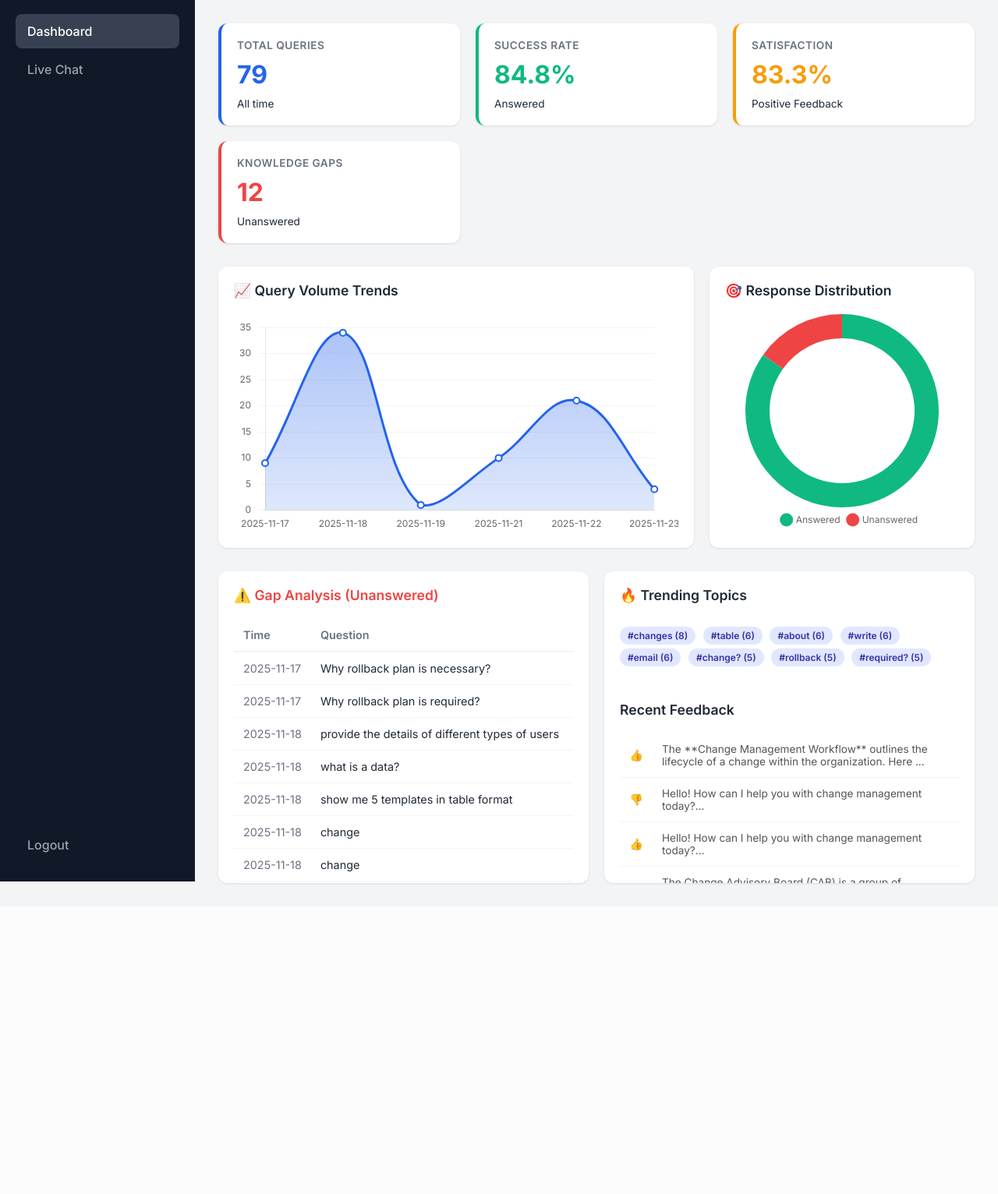
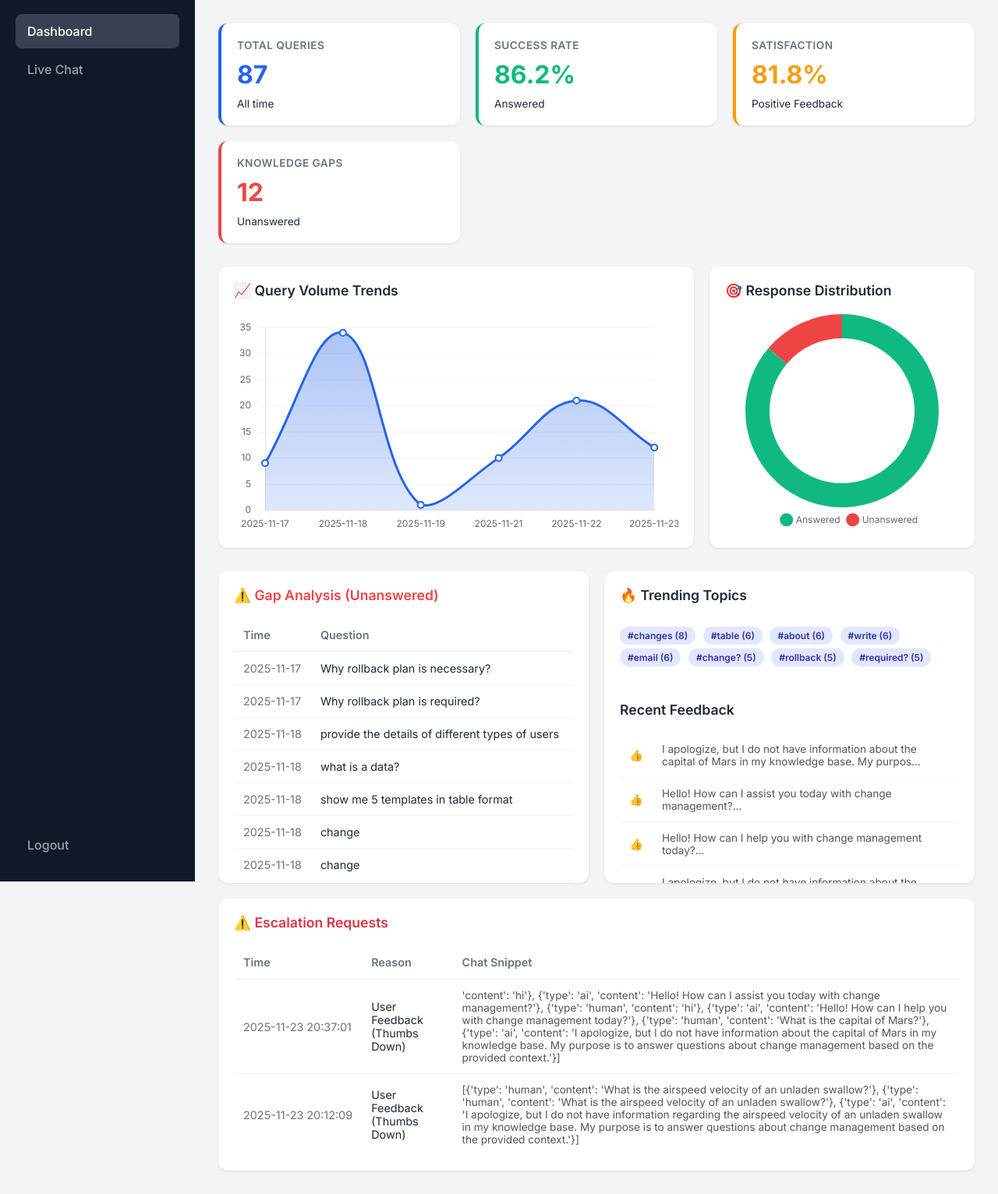
Before and after one commit to Sonu-Thomas-001/Change-Management-Bot, a Flask app: page /analytics in a window 1280 px wide. Shown: the part 66-1598 px from the top of the page at 78% size. Before the commit the page ends 1201 px from the top, so only its background shows below. Run offline with Flask 3, Linux system fonts and the light colour scheme; parts of the project's set-up code (start-up, migrations or seed data) failed here and were passed over.

Commit message:
feat: Introduce an analytics dashboard with new JavaScript and updated logging for queries, feedback, and escalations.

```diff
--- a/app.py
+++ b/app.py
@@ -21,6 +21,7 @@ load_dotenv()
 LOG_FILE = "query_logs.csv"
 FEEDBACK_FILE = "feedback_logs.csv"
 CALENDAR_FILE = "change_calendar.csv"
+ESCALATION_FILE = "escalation_logs.csv"
 
 if "GOOGLE_API_KEY" not in os.environ:
     raise ValueError("GOOGLE_API_KEY not found. Please set it in your .env file.")
@@ -58,6 +59,22 @@ def log_feedback(feedback_type, message_content):
     except Exception as e:
         print(f"Feedback logging error: {e}")
 
+def log_escalation(chat_history, reason="User Request"):
+    timestamp = datetime.datetime.now().strftime("%Y-%m-%d %H:%M:%S")
+    file_exists = os.path.isfile(ESCALATION_FILE)
+    try:
+        with open(ESCALATION_FILE, mode='a', newline='', encoding='utf-8') as file:
+            writer = csv.writer(file)
+            if not file_exists:
+                writer.writerow(["Timestamp", "Reason", "Chat_Snippet"])
+
+            # Summarize chat history for the log
+            snippet = str(chat_history)[-500:] if chat_history else "No history"
+            writer.writerow([timestamp, reason, snippet])
+            print(f"*** ESCALATION ALERT ***\nReason: {reason}\nTimestamp: {timestamp}\nSee {ESCALATION_FILE} for details.\n************************")
+    except Exception as e:
+        print(f"Escalation logging error: {e}")
+
 # --- FEATURE: ServiceNow Data Fetching ---
 def get_servicenow_stats(group_by_field="state", chart_type="bar"):
     INSTANCE = os.environ.get("SERVICENOW_INSTANCE")
@@ -75,8 +92,8 @@ def get_servicenow_stats(group_by_field="state", chart_type="bar"):
             "approval_rate": {"labels": ["Approved", "Rejected", "Pending"], "data": [45, 8, 12]},
             "monthly_trend": {"labels": ["Jan", "Feb", "Mar", "Apr", "May", "Jun"], "data": [25, 30, 28, 35, 40, 38]},
             "completion_time": {"labels": ["< 1 day", "1-3 days", "3-7 days", "7-14 days", "> 14 days"], "data": [10, 25, 20, 15, 5]},
-    "impact": {"labels": ["1 - High", "2 - Medium", "3 - Low"], "data": [8, 22, 35]},
-    "assignment_group": {"labels": ["Network Team", "Database Team", "App Team", "Security Team", "Infrastructure"], "data": [15, 12, 20, 8, 10]}
+            "impact": {"labels": ["1 - High", "2 - Medium", "3 - Low"], "data": [8, 22, 35]},
+            "assignment_group": {"labels": ["Network Team", "Database Team", "App Team", "Security Team", "Infrastructure"], "data": [15, 12, 20, 8, 10]}
         }
         selected_data = mock_map.get(group_by_field, mock_map["state"])
 
@@ -623,7 +640,14 @@ def ask_question():
         response = rag_chain.invoke({"input": question, "chat_history": chat_history})
         answer = response.get("answer", "Sorry, something went wrong.")
         log_interaction(question, answer)
-        return jsonify({"answer": answer})
+
+        # Simple heuristic for low confidence
+        low_confidence = False
+        low_confidence_triggers = ["i don't know", "i'm not sure", "no information found", "apologies", "sorry", "cannot answer"]
+        if any(trigger in answer.lower() for trigger in low_confidence_triggers):
+            low_confidence = True
+
+        return jsonify({"answer": answer, "low_confidence": low_confidence})
     except Exception as e:
         print(f"Processing Error: {e}")
         return jsonify({"error": "Failed to process question."}), 500
@@ -633,6 +657,16 @@ def feedback():
     data = request.get_json()
     log_feedback(data.get('type'), data.get('content', ''))
     return jsonify({"status": "success"})
+
+@app.route('/escalate', methods=['POST'])
+def escalate():
+    data = request.get_json()
+    chat_history = data.get('chat_history', [])
+    reason = data.get('reason', 'User Request')
+
+    log_escalation(chat_history, reason)
+
+    return jsonify({"status": "success", "message": "Request sent to Change Manager."})
 
 @app.route('/analytics')
 def analytics():
@@ -690,6 +724,15 @@ def analytics():
                         feedback_data[row['Type']] += 1
         except Exception as e: pass
 
+    escalations = []
+    if os.path.exists(ESCALATION_FILE):
+        try:
+            with open(ESCALATION_FILE, mode='r', encoding='utf-8') as file:
+                reader = csv.DictReader(file)
+                escalations = list(reader)
+                escalations.reverse() # Newest first
+        except Exception as e: pass
+
     success_rate = 0
     if total_queries > 0:
         success_rate = round((status_counts["Answered"] / total_queries) * 100, 1)
@@ -718,7 +761,8 @@ def analytics():
                            logs=logs[:50],
                            unanswered_list=unanswered_list,
                            top_keywords=top_keywords,
-                           recent_feedback=recent_feedback[:10])
+                           recent_feedback=recent_feedback[:10],
+                           escalations=escalations)
 
 if __name__ == '__main__':
     initialize_rag_chain()
--- /dev/null
+++ b/escalation_logs.csv
@@ -0,0 +1,3 @@
+Timestamp,Reason,Chat_Snippet
+2025-11-23 20:12:09,User Feedback (Thumbs Down),"[{'type': 'human', 'content': 'What is the airspeed velocity of an unladen swallow?'}, {'type': 'human', 'content': 'What is the airspeed velocity of an unladen swallow?'}, {'type': 'ai', 'content': 'I apologize, but I do not have information regarding the airspeed velocity of an unladen swallow in my knowledge base. My purpose is to answer questions about change management based on the provided context.'}]"
+2025-11-23 20:37:01,User Feedback (Thumbs Down)," 'content': 'hi'}, {'type': 'ai', 'content': 'Hello! How can I assist you today with change management?'}, {'type': 'human', 'content': 'hi'}, {'type': 'ai', 'content': 'Hello! How can I help you with change management today?'}, {'type': 'human', 'content': 'What is the capital of Mars?'}, {'type': 'ai', 'content': 'I apologize, but I do not have information about the capital of Mars in my knowledge base. My purpose is to answer questions about change management based on the provided context.'}]"
--- a/templates/analytics.html
+++ b/templates/analytics.html
@@ -1,5 +1,6 @@
 <!DOCTYPE html>
 <html lang="en">
+
 <head>
     <meta charset="UTF-8">
     <meta name="viewport" content="width=device-width, initial-scale=1.0">
@@ -21,9 +22,19 @@
             --sidebar-width: 250px;
         }
 
-        * { box-sizing: border-box; }
+        * {
+            box-sizing: border-box;
+        }
 
-        body { font-family: 'Inter', sans-serif; background: var(--bg); color: var(--text-main); margin: 0; padding: 0; display: flex; min-height: 100vh; }
+        body {
+            font-family: 'Inter', sans-serif;
+            background: var(--bg);
+            color: var(--text-main);
+            margin: 0;
+            padding: 0;
+            display: flex;
+            min-height: 100vh;
+        }
 
         /* --- Sidebar (Desktop) --- */
         .sidebar {
@@ -39,10 +50,35 @@
             z-index: 100;
         }
 
-        .brand { font-size: 1.2rem; font-weight: 700; margin-bottom: 40px; display: flex; align-items: center; gap: 10px; }
-        .nav-item { padding: 12px 15px; color: #9ca3af; text-decoration: none; border-radius: 8px; margin-bottom: 5px; transition: 0.2s; font-weight: 500; display: block; }
-        .nav-item:hover, .nav-item.active { background: #374151; color: white; }
-        .nav-footer { margin-top: auto; }
+        .brand {
+            font-size: 1.2rem;
+            font-weight: 700;
+            margin-bottom: 40px;
+            display: flex;
+            align-items: center;
+            gap: 10px;
+        }
+
+        .nav-item {
+            padding: 12px 15px;
+            color: #9ca3af;
+            text-decoration: none;
+            border-radius: 8px;
+            margin-bottom: 5px;
+            transition: 0.2s;
+            font-weight: 500;
+            display: block;
+        }
+
+        .nav-item:hover,
+        .nav-item.active {
+            background: #374151;
+            color: white;
+        }
+
+        .nav-footer {
+            margin-top: auto;
+        }
 
         /* --- Main Content --- */
         .main-content {
@@ -53,28 +89,99 @@
             transition: margin-left 0.3s ease-in-out, width 0.3s ease-in-out;
         }
 
-        .header { display: flex; justify-content: space-between; align-items: center; margin-bottom: 30px; flex-wrap: wrap; gap: 15px; }
-        .header h1 { font-size: 1.8rem; margin: 0; }
-        .date-filter { background: white; padding: 8px 16px; border-radius: 8px; border: 1px solid #e5e7eb; color: var(--text-muted); font-size: 0.9rem; }
+        .header {
+            display: flex;
+            justify-content: space-between;
+            align-items: center;
+            margin-bottom: 30px;
+            flex-wrap: wrap;
+            gap: 15px;
+        }
+
+        .header h1 {
+            font-size: 1.8rem;
+            margin: 0;
+        }
+
+        .date-filter {
+            background: white;
+            padding: 8px 16px;
+            border-radius: 8px;
+            border: 1px solid #e5e7eb;
+            color: var(--text-muted);
+            font-size: 0.9rem;
+        }
 
         /* --- KPI Grid (Responsive) --- */
         .kpi-grid {
             display: grid;
-            grid-template-columns: repeat(auto-fit, minmax(240px, 1fr)); /* Auto-responsive */
+            grid-template-columns: repeat(auto-fit, minmax(240px, 1fr));
+            /* Auto-responsive */
             gap: 20px;
             margin-bottom: 30px;
         }
 
-        .kpi-card { background: var(--card-bg); padding: 20px; border-radius: 12px; box-shadow: 0 1px 3px rgba(0,0,0,0.1); border-left: 4px solid transparent; }
-        .kpi-label { font-size: 0.85rem; color: var(--text-muted); text-transform: uppercase; letter-spacing: 0.5px; font-weight: 600; }
-        .kpi-value { font-size: 2rem; font-weight: 700; margin: 10px 0; }
-        .kpi-sub { font-size: 0.85rem; display: flex; align-items: center; gap: 5px; }
+        .kpi-card {
+            background: var(--card-bg);
+            padding: 20px;
+            border-radius: 12px;
+            box-shadow: 0 1px 3px rgba(0, 0, 0, 0.1);
+            border-left: 4px solid transparent;
+        }
+
+        .kpi-label {
+            font-size: 0.85rem;
+            color: var(--text-muted);
+            text-transform: uppercase;
+            letter-spacing: 0.5px;
+            font-weight: 600;
+        }
+
+        .kpi-value {
+            font-size: 2rem;
+            font-weight: 700;
+            margin: 10px 0;
+        }
+
+        .kpi-sub {
+            font-size: 0.85rem;
+            display: flex;
+            align-items: center;
+            gap: 5px;
+        }
 
         /* KPI Colors */
-        .kpi-blue { border-color: var(--primary); } .kpi-blue .kpi-value { color: var(--primary); }
-        .kpi-green { border-color: var(--success); } .kpi-green .kpi-value { color: var(--success); }
-        .kpi-red { border-color: var(--danger); } .kpi-red .kpi-value { color: var(--danger); }
-        .kpi-yellow { border-color: var(--warning); } .kpi-yellow .kpi-value { color: var(--warning); }
+        .kpi-blue {
+            border-color: var(--primary);
+        }
+
+        .kpi-blue .kpi-value {
+            color: var(--primary);
+        }
+
+        .kpi-green {
+            border-color: var(--success);
+        }
+
+        .kpi-green .kpi-value {
+            color: var(--success);
+        }
+
+        .kpi-red {
+            border-color: var(--danger);
+        }
+
+        .kpi-red .kpi-value {
+            color: var(--danger);
+        }
+
+        .kpi-yellow {
+            border-color: var(--warning);
+        }
+
+        .kpi-yellow .kpi-value {
+            color: var(--warning);
+        }
 
         /* --- Charts Grid (Responsive) --- */
         .charts-grid {
@@ -83,9 +190,28 @@
             gap: 20px;
             margin-bottom: 30px;
         }
-        .chart-card { background: var(--card-bg); padding: 20px; border-radius: 12px; box-shadow: 0 1px 3px rgba(0,0,0,0.1); min-height: 350px; position: relative; }
-        .chart-container { position: relative; height: 280px; width: 100%; }
-        .card-title { font-size: 1.1rem; font-weight: 600; margin-bottom: 20px; color: var(--text-main); }
+
+        .chart-card {
+            background: var(--card-bg);
+            padding: 20px;
+            border-radius: 12px;
+            box-shadow: 0 1px 3px rgba(0, 0, 0, 0.1);
+            min-height: 350px;
+            position: relative;
+        }
+
+        .chart-container {
+            position: relative;
+            height: 280px;
+            width: 100%;
+        }
+
+        .card-title {
+            font-size: 1.1rem;
+            font-weight: 600;
+            margin-bottom: 20px;
+            color: var(--text-main);
+        }
 
         /* --- Bottom Lists (Responsive) --- */
         .bottom-grid {
@@ -93,32 +219,83 @@
             grid-template-columns: 1fr 1fr;
             gap: 20px;
         }
-        .list-card { background: var(--card-bg); padding: 20px; border-radius: 12px; box-shadow: 0 1px 3px rgba(0,0,0,0.1); max-height: 400px; overflow-y: auto; }
+
+        .list-card {
+            background: var(--card-bg);
+            padding: 20px;
+            border-radius: 12px;
+            box-shadow: 0 1px 3px rgba(0, 0, 0, 0.1);
+            max-height: 400px;
+            overflow-y: auto;
+        }
 
         /* Tables - Scrollable on mobile */
-        .table-wrapper { overflow-x: auto; }
-        table { width: 100%; border-collapse: collapse; font-size: 0.9rem; min-width: 400px; } /* Min-width ensures table doesn't crush */
-        th { text-align: left; padding: 12px; border-bottom: 2px solid #f3f4f6; color: var(--text-muted); font-weight: 600; }
-        td { padding: 12px; border-bottom: 1px solid #f3f4f6; }
-        tr:last-child td { border-bottom: none; }
+        .table-wrapper {
+            overflow-x: auto;
+        }
 
-        .badge { padding: 4px 10px; border-radius: 20px; font-size: 0.75rem; font-weight: 600; }
-        .badge-kw { background: #e0e7ff; color: #3730a3; margin-right: 5px; display: inline-block; margin-bottom: 5px;}
+        table {
+            width: 100%;
+            border-collapse: collapse;
+            font-size: 0.9rem;
+            min-width: 400px;
+        }
+
+        /* Min-width ensures table doesn't crush */
+        th {
+            text-align: left;
+            padding: 12px;
+            border-bottom: 2px solid #f3f4f6;
+            color: var(--text-muted);
+            font-weight: 600;
+        }
+
+        td {
+            padding: 12px;
+            border-bottom: 1px solid #f3f4f6;
+        }
+
+        tr:last-child td {
+            border-bottom: none;
+        }
+
+        .badge {
+            padding: 4px 10px;
+            border-radius: 20px;
+            font-size: 0.75rem;
+            font-weight: 600;
+        }
+
+        .badge-kw {
+            background: #e0e7ff;
+            color: #3730a3;
+            margin-right: 5px;
+            display: inline-block;
+            margin-bottom: 5px;
+        }
 
         /* --- MOBILE MEDIA QUERIES --- */
         @media (max-width: 1024px) {
+
             /* Tablet: Stack charts vertically */
-            .charts-grid { grid-template-columns: 1fr; }
-            .bottom-grid { grid-template-columns: 1fr; }
+            .charts-grid {
+                grid-template-columns: 1fr;
+            }
+
+            .bottom-grid {
+                grid-template-columns: 1fr;
+            }
         }
 
         @media (max-width: 768px) {
+
             /* Mobile: Sidebar turns into top nav or hidden */
             .sidebar {
                 transform: translateX(-100%);
                 width: 0;
                 padding: 0;
             }
+
             .main-content {
                 margin-left: 0;
                 width: 100%;
@@ -132,20 +309,32 @@
                 background: #111827;
                 color: white;
                 padding: 15px;
-                margin: -15px -15px 20px -15px; /* Negative margin to fill top */
+                margin: -15px -15px 20px -15px;
+                /* Negative margin to fill top */
                 align-items: center;
             }
-            .mobile-brand { font-weight: 700; }
-            .mobile-link { color: #9ca3af; text-decoration: none; font-size: 0.9rem; margin-left: 15px;}
+
+            .mobile-brand {
+                font-weight: 700;
+            }
+
+            .mobile-link {
+                color: #9ca3af;
+                text-decoration: none;
+                font-size: 0.9rem;
+                margin-left: 15px;
+            }
         }
 
         /* Utility to hide mobile nav on desktop */
         @media (min-width: 769px) {
-            .mobile-nav { display: none; }
+            .mobile-nav {
+                display: none;
             }
-
+        }
     </style>
 </head>
+
 <body>
 
     <nav class="sidebar">
@@ -216,7 +405,12 @@
                 <div class="card-title" style="color: var(--danger);">⚠️ Gap Analysis (Unanswered)</div>
                 <div class="table-wrapper">
                     <table>
-                        <thead><tr><th>Time</th><th>Question</th></tr></thead>
+                        <thead>
+                            <tr>
+                                <th>Time</th>
+                                <th>Question</th>
+                            </tr>
+                        </thead>
                         <tbody>
                             {% if unanswered_list %}
                             {% for row in unanswered_list %}
@@ -226,7 +420,9 @@
                             </tr>
                             {% endfor %}
                             {% else %}
-                                <tr><td colspan="2">No gaps found. Great job!</td></tr>
+                            <tr>
+                                <td colspan="2">No gaps found. Great job!</td>
+                            </tr>
                             {% endif %}
                         </tbody>
                     </table>
@@ -258,6 +454,37 @@
                     </table>
                 </div>
             </div>
+
+            <!-- Escalation Section -->
+            <div class="list-card" style="grid-column: span 2;">
+                <div class="card-title" style="color: #dc3545;">⚠️ Escalation Requests</div>
+                <div class="table-wrapper">
+                    <table>
+                        <thead>
+                            <tr>
+                                <th>Time</th>
+                                <th>Reason</th>
+                                <th>Chat Snippet</th>
+                            </tr>
+                        </thead>
+                        <tbody>
+                            {% if escalations %}
+                            {% for row in escalations %}
+                            <tr>
+                                <td style="white-space:nowrap; color:#6b7280;">{{ row.Timestamp }}</td>
+                                <td>{{ row.Reason }}</td>
+                                <td style="font-size:0.85rem; color:#555;">{{ row.Chat_Snippet }}</td>
+                            </tr>
+                            {% endfor %}
+                            {% else %}
+                            <tr>
+                                <td colspan="3">No escalations found.</td>
+                            </tr>
+                            {% endif %}
+                        </tbody>
+                    </table>
+                </div>
+            </div>
         </div>
     </main>
 
@@ -270,13 +497,16 @@
         gradientVolume.addColorStop(0, 'rgba(37, 99, 235, 0.4)'); // Top: Semi-transparent Blue
         gradientVolume.addColorStop(1, 'rgba(37, 99, 235, 0.0)'); // Bottom: Transparent
 
+        const volumeLabels = {{ chart_labels | tojson }};
+        const volumeData = {{ chart_data | tojson }};
+
         new Chart(ctxVolume, {
             type: 'line',
             data: {
-                labels: {{ chart_labels | tojson }},
+                labels: volumeLabels,
                 datasets: [{
                     label: 'Daily Queries',
-                    data: {{ chart_data | tojson }},
+                    data: volumeData,
                     borderColor: '#2563eb',       // Solid Blue Line
                     backgroundColor: gradientVolume, // Gradient Fill
                     borderWidth: 3,
@@ -312,7 +542,7 @@
                         cornerRadius: 8,
                         displayColors: false,
                         callbacks: {
-                            label: function(context) {
+                            label: function (context) {
                                 return context.parsed.y + ' Queries';
                             }
                         }
@@ -334,12 +564,14 @@
 
         // --- 2. Status Doughnut Chart (With Entry Animation) ---
         const ctxStatus = document.getElementById('statusChart').getContext('2d');
+        const statusData = {{ status_counts | tojson }};
+
         new Chart(ctxStatus, {
             type: 'doughnut',
             data: {
                 labels: ['Answered', 'Unanswered'],
                 datasets: [{
-                    data: {{ status_counts | tojson }},
+                    data: statusData,
                     backgroundColor: ['#10b981', '#ef4444'],
                     borderWidth: 0,
                     hoverOffset: 10 // Pop out on hover
@@ -368,4 +600,5 @@
         });
     </script>
 </body>
+
 </html>
```
Also changed, not shown: feedback_logs.csv (+16 -0 lines), query_logs.csv (+8 -0 lines), static/script.js (+61 -0 lines). Lines whose indentation alone changed are shown as unchanged.
